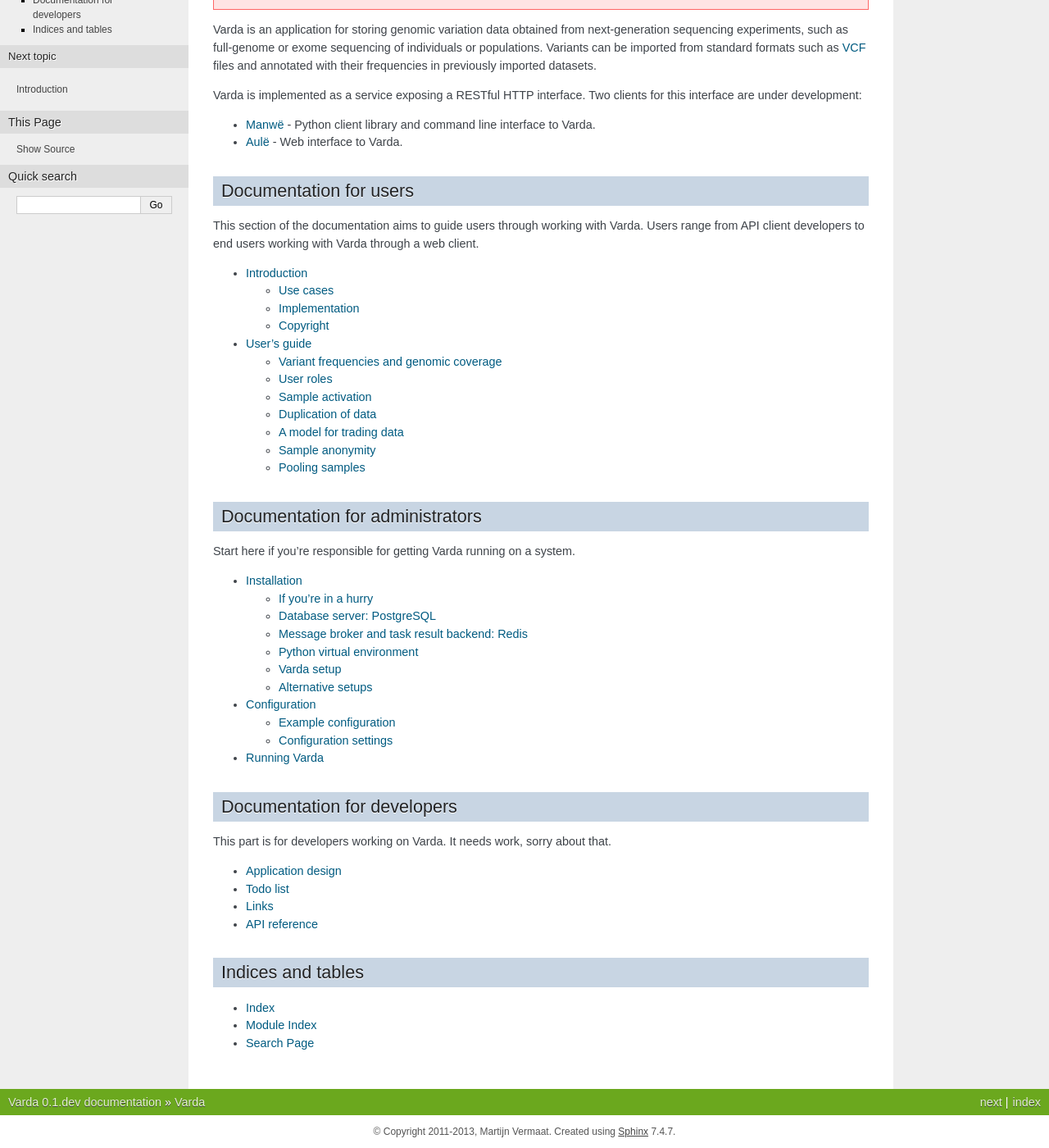
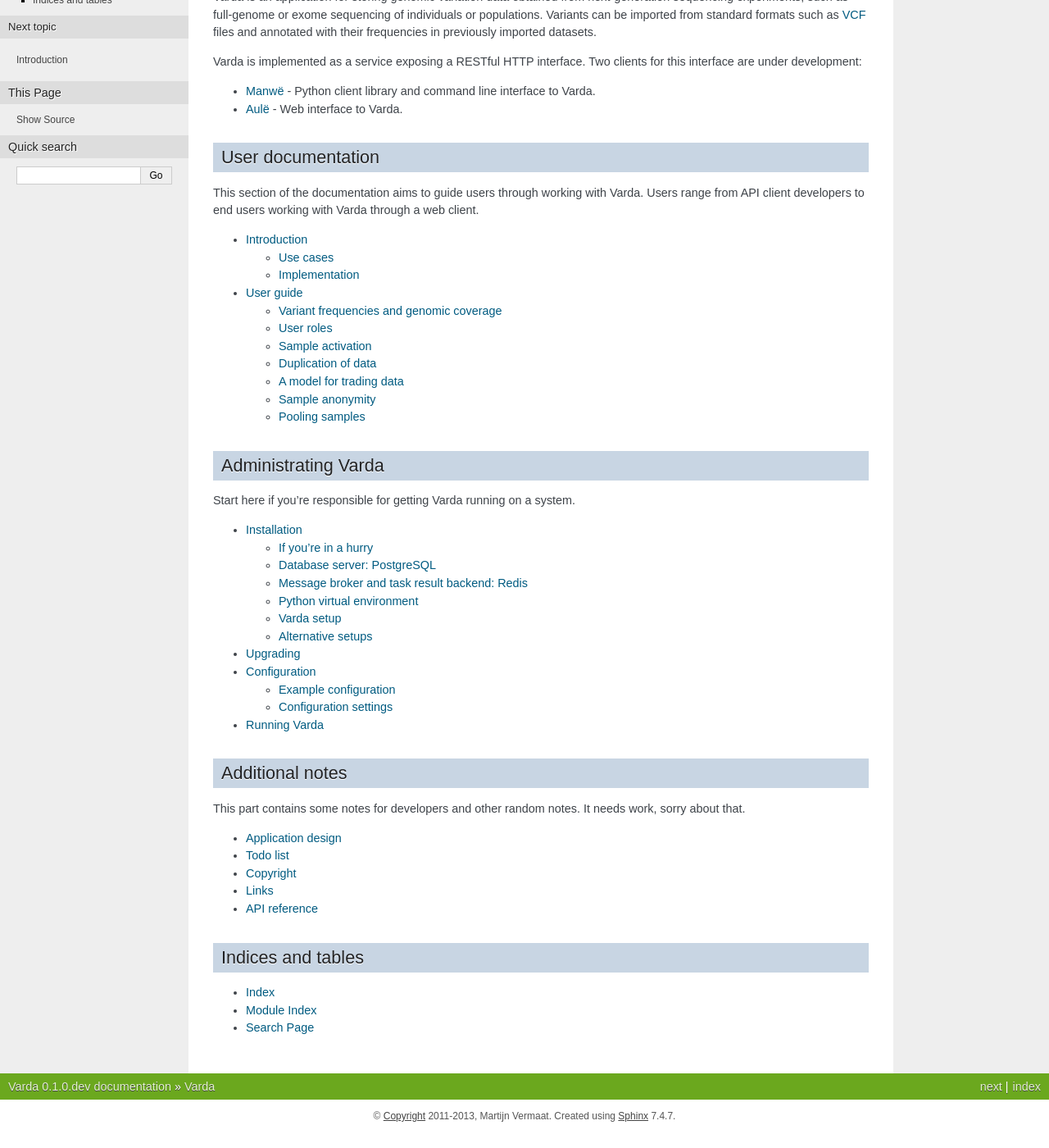
Before and after one commit to varda/varda, a Sphinx documentation site: the page built from doc/index.rst, in a window 1280 px wide and 1400 px high, scrolled down 171 px. Shown: the whole window at 82% size. Built offline with Sphinx 7.4.7, drawn with Linux system fonts in a browser that asks for light colours; pages that are not in the unit, such as notebooks, are missing from menus; some of the changed text lies outside the part shown.

Commit message:
Documentation and packaging updates

```diff
--- a/README.rst
+++ b/README.rst
@@ -1,13 +1,7 @@
 Varda
 =====
 
-A database for genomic variation frequencies.
-
 **Warning:** This is a work in progress, probably not yet ready for use!
-
-
-Description
------------
 
 Varda is an application for storing genomic variation data obtained from
 next-generation sequencing experiments, such as full-genome or exome
--- /dev/null
+++ b/doc/changelog.rst
@@ -0,0 +1 @@
+.. include:: ../CHANGES
--- a/doc/guide.rst
+++ b/doc/guide.rst
@@ -1,7 +1,7 @@
 .. _guide:
 
-User's guide
-============
+User guide
+==========
 
 .. todo:: Structure this guide, it's an incomplete random collection of
    paragraphs.
--- a/doc/index.rst
+++ b/doc/index.rst
@@ -1,7 +1,5 @@
 Varda
 =====
-
-A database for genomic variation frequencies.
 
 .. warning:: This is a work in progress, probably not yet ready for use!
 
@@ -18,8 +16,8 @@
 * `Aulë`_ - Web interface to Varda.
 
 
-Documentation for users
------------------------
+User documentation
+------------------
 
 This section of the documentation aims to guide users through working with
 Varda. Users range from API client developers to end users working with Varda
@@ -33,8 +31,8 @@
    rest-api/index
 
 
-Documentation for administrators
---------------------------------
+Administrating Varda
+--------------------
 
 Start here if you're responsible for getting Varda running on a system.
 
@@ -42,21 +40,24 @@
    :maxdepth: 2
 
    install
+   upgrade
    config
    run
 
 
-Documentation for developers
-----------------------------
+Additional notes
+----------------
 
-This part is for developers working on Varda. It needs work, sorry about
-that.
+This part contains some notes for developers and other random notes. It needs
+work, sorry about that.
 
 .. toctree::
    :maxdepth: 1
 
    design
    todo
+   changelog
+   copyright
    links
    api/index
 
--- a/doc/rest-api/index.rst
+++ b/doc/rest-api/index.rst
@@ -1,7 +1,7 @@
 REST server API
 ===============
 
-.. todo:: Rewrite this section.
+.. todo:: Rewrite this entire section.
 
 This page documents the REST server API exposed by Varda to client
 applications.
--- a/doc/todo.rst
+++ b/doc/todo.rst
@@ -1,8 +1,8 @@
 Todo list
 =========
 
-There are also a lot of todo notes in the source code, just ``grep`` for
-``Todo``.
+These are some general todo notes. More specific notes can be found by
+grepping the source code for ``Todo``.
 
 * Authentication using single-purpose issued tokens in addition to
   login/password. Have a notice in the docs to only deploy on HTTPS and close
```
Also changed, not shown: doc/copyright.rst (added, +18 -0 lines), doc/intro.rst (+1 -23 lines), doc/upgrade.rst (added, +28 -0 lines), setup.py (+27 -10 lines), varda/__init__.py (+8 -12 lines), 3 other files.
